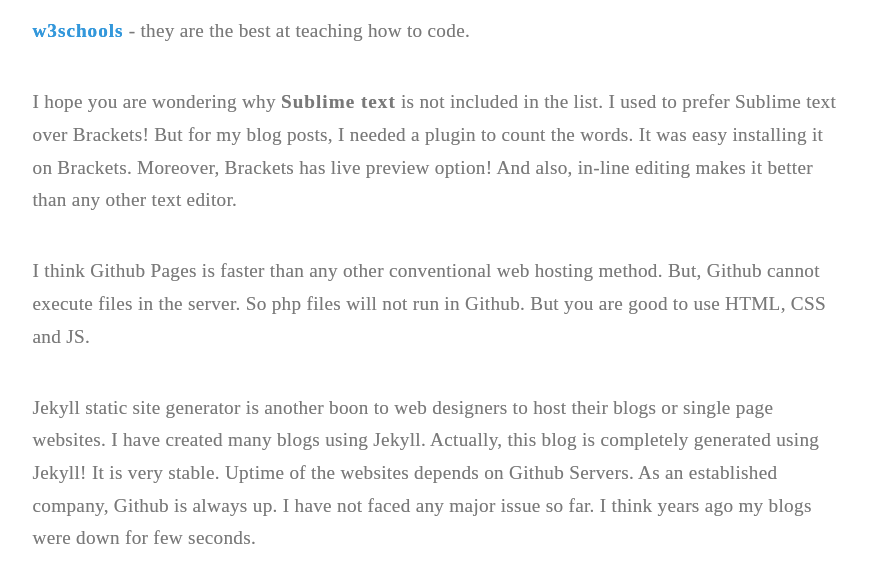
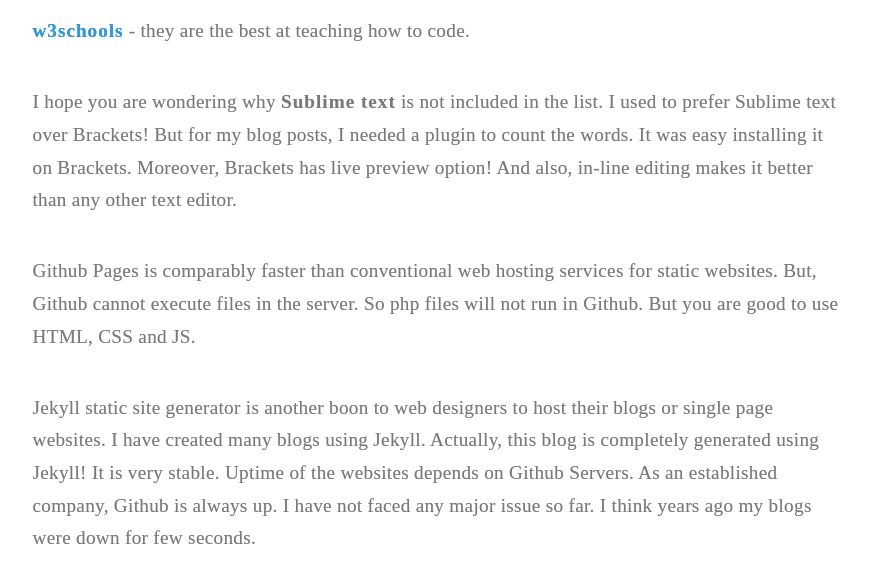
Before and after one commit to virtualous/blog-v3, a Jekyll site: the page built from _posts/2015-02-15-coding-and-more.md, in a window 1280 px wide and 900 px high, scrolled down 3813 px, cut to the strip 0-589 px from the top of the window. Shown: the top 583 px of the strip, without its empty margins (202-1071 px from the left). Built offline with Jekyll 4.4.1, drawn with Linux system fonts in a browser that asks for light colours; comment, search, counter and statistics services are not loaded.

Commit message:
no message

```diff
--- a/_posts/2015-02-15-coding-and-more.md
+++ b/_posts/2015-02-15-coding-and-more.md
@@ -58,7 +58,7 @@
 
 I hope you are wondering why **Sublime text** is not included in the list. I used to prefer Sublime text over Brackets! But for my blog posts, I needed a plugin to count the words. It was easy installing it on Brackets. Moreover, Brackets has live preview option!  And also, in-line editing makes it better than any other text editor.
 
-I think Github Pages is faster than any other conventional web hosting method. But, Github cannot execute files in the server. So php files will not run in Github. But you are good to use HTML, CSS and JS.
+Github Pages is comparably faster than conventional web hosting services for static websites. But, Github cannot execute files in the server. So php files will not run in Github. But you are good to use HTML, CSS and JS.
 
 
 Jekyll static site generator is another boon to web designers to host their blogs or single page websites. I have created many blogs using Jekyll. Actually, this blog is completely generated using Jekyll! It is very stable. Uptime of the websites depends on Github Servers. As an established company, Github is always up. I have not faced any major issue so far. I think years ago my blogs were down for few seconds.
```
